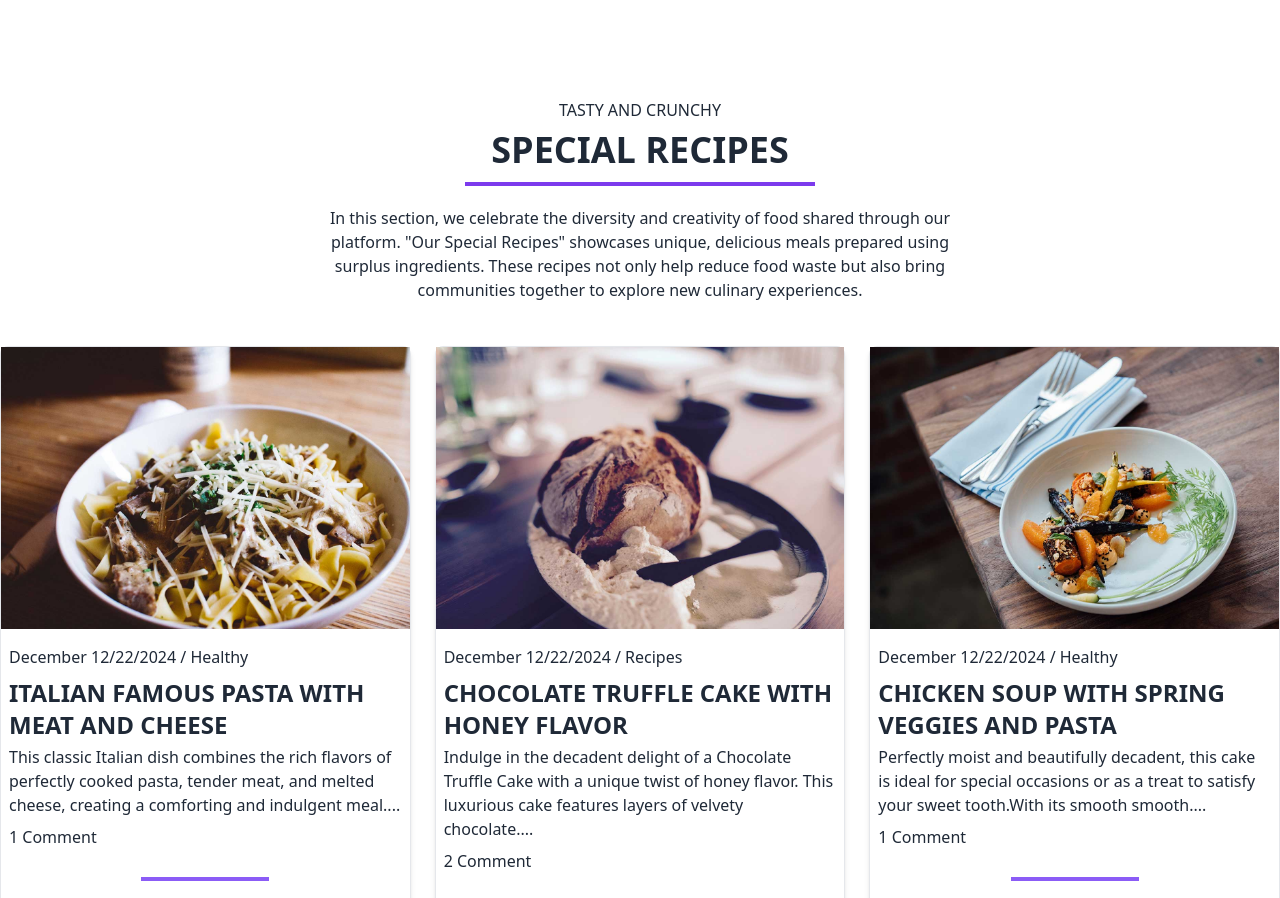
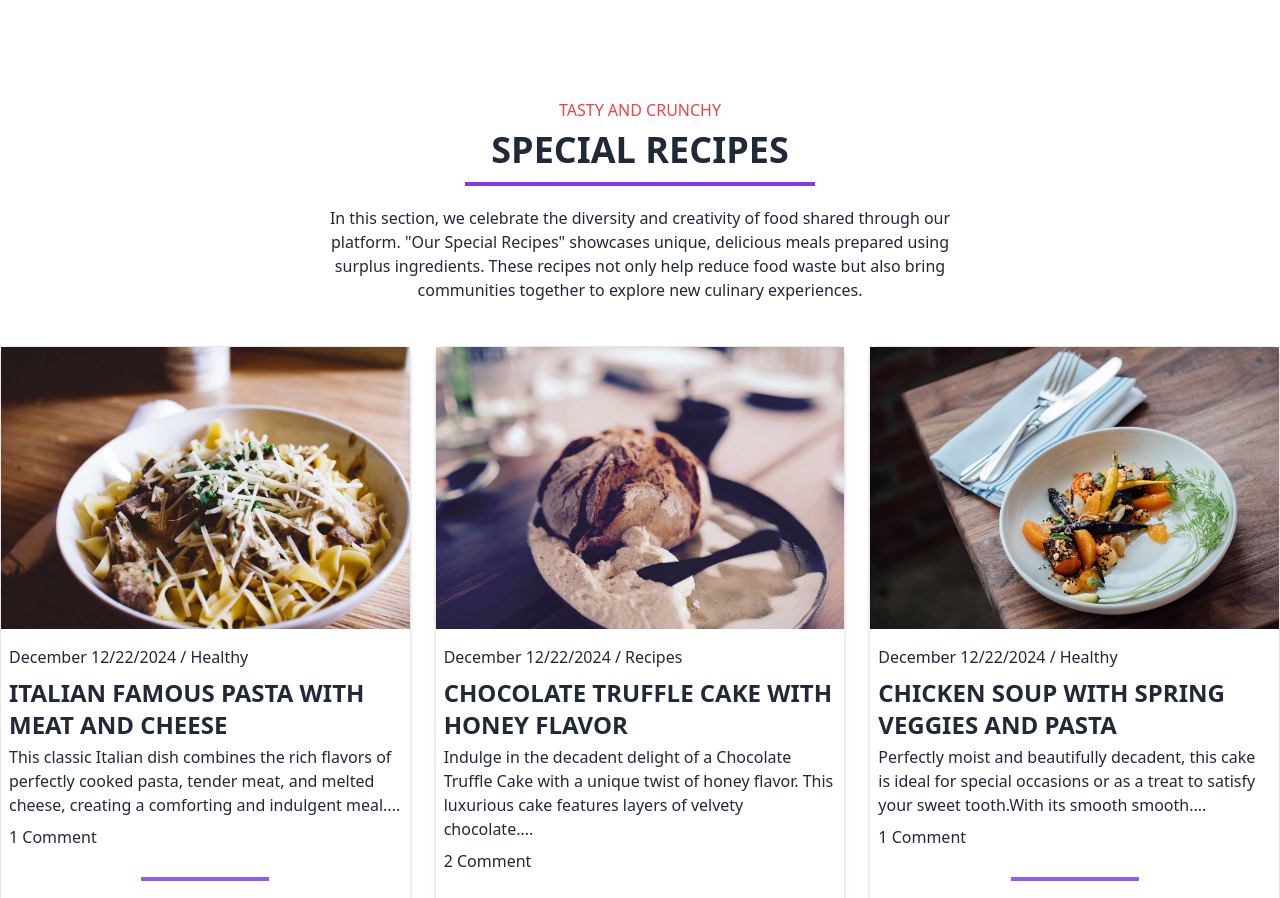
Before and after one commit to mahbubdev1/food-sharing-community-client, a React (Vite) app: page / in a window 1280 px wide. Shown: the part 2984-3882 px from the top of the page. Built offline with nearby package versions, Linux system fonts and the light colour scheme; no server answers.

Commit message:
some change

```diff
--- a/index.html
+++ b/index.html
@@ -1,5 +1,5 @@
 <!doctype html>
-<html lang="en" data-theme="light">
+<html lang="en" class="dark">
   <head>
     <meta charset="UTF-8" />
     <link rel="icon" type="image" href="./src/assets/logo.png" />
--- a/src/Components/OurRecipes.jsx
+++ b/src/Components/OurRecipes.jsx
@@ -7,7 +7,7 @@ const OurRecipes = () => {
     return (
         <div className="container mx-auto mt-24">
             <div className="text-center mx-auto p-1">
-                <h3 className="uppercase">tasty and crunchy</h3>
+                <h3 className="uppercase dark:text-red-500">tasty and crunchy</h3>
                 <h2 className="uppercase text-4xl font-bold pt-2">Special Recipes</h2>
                 <div className='border-2 border-violet-600 w-[250px] sm:w-[350px] mx-auto mt-3 text-right'></div>
                 <p className="md:w-3/6 md:mx-auto pt-5 font-thin">In this section, we celebrate the diversity and creativity of food shared through our platform. "Our Special Recipes" showcases unique, delicious meals prepared using surplus ingredients. These recipes not only help reduce food waste but also bring communities together to explore new culinary experiences. </p>
```
